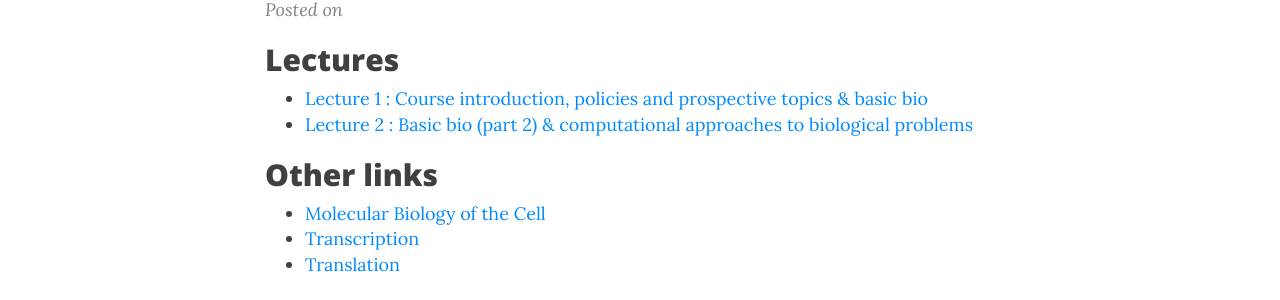
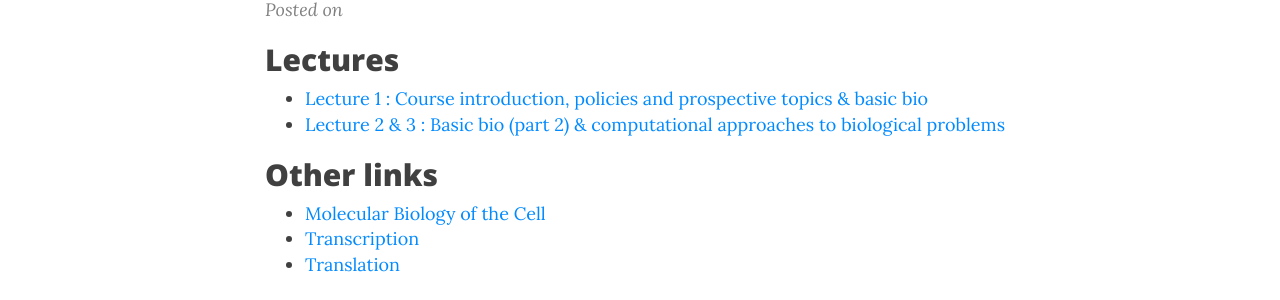
Before and after one commit to rob-p/CSE549F16, a Jekyll site: the page built from lectures.md, in a window 1280 px wide. Shown: the part 189-489 px from the top of the page. Built offline with Jekyll 4.4.1, drawn with Linux system fonts in a browser that asks for light colours; nearby versions of some CDN libraries.

Commit message:
update lec2 name

```diff
--- a/lectures.md
+++ b/lectures.md
@@ -7,7 +7,7 @@ subtitle: Lectures and related material
 ## Lectures
 
  * [Lecture 1 : Course introduction, policies and prospective topics & basic bio][1]
- * [Lecture 2 : Basic bio (part 2) & computational approaches to biological problems][2]
+ * [Lecture 2 & 3 : Basic bio (part 2) & computational approaches to biological problems][2]
 
 ## Other links
  * [Molecular Biology of the Cell](http://osp.mans.edu.eg/tmahdy/surgeons/ebooks/Books/Alberts%20-%20Molecular%20Biology%20of%20the%20Cell.pdf)
```
